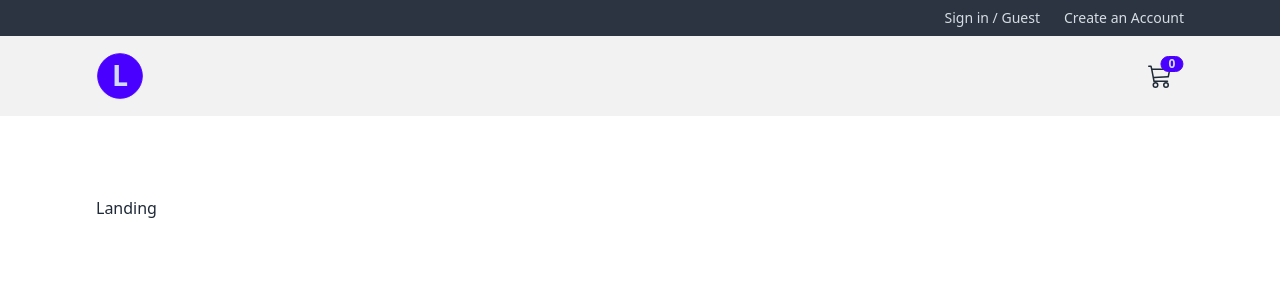
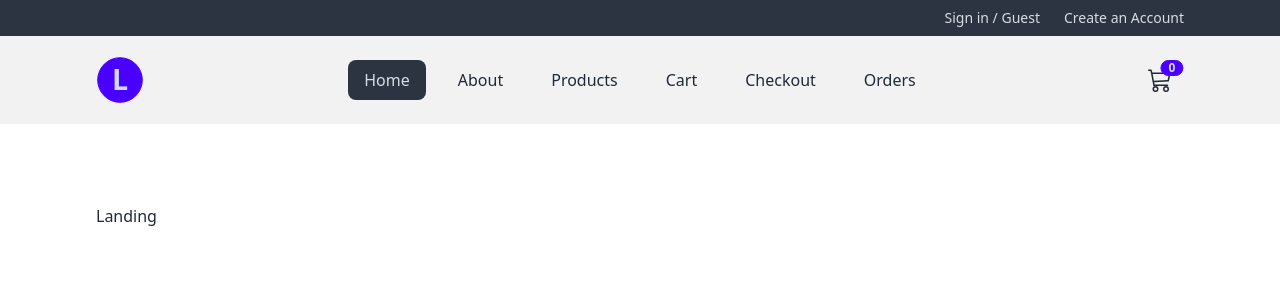
Before and after one commit to Said-MZ/Luxora-e-commerce, a React (Vite) app: page / in a window 1280 px wide. Shown: the top 300 px of the page. Built offline with nearby package versions, Linux system fonts and the light colour scheme.

Commit message:
Add NavLinks component

```diff
--- /dev/null
+++ b/src/components/NavLinks.jsx
@@ -0,0 +1,28 @@
+import React from "react";
+import { NavLink } from "react-router-dom";
+
+const NavLinks = () => {
+  const links = [
+    { id: 1, url: "/", text: "home" },
+    { id: 2, url: "about", text: "about" },
+    { id: 3, url: "products", text: "products" },
+    { id: 4, url: "cart", text: "cart" },
+    { id: 5, url: "checkout", text: "checkout" },
+    { id: 6, url: "orders", text: "orders" },
+  ];
+  return (
+    <>
+      {links.map(({ id, url, text }) => {
+        return (
+          <li key={id}>
+            <NavLink to={url} className="capitalize">
+              {text}
+            </NavLink>
+          </li>
+        );
+      })}
+    </>
+  );
+};
+
+export default NavLinks;
--- a/src/components/Navbar.jsx
+++ b/src/components/Navbar.jsx
@@ -2,6 +2,7 @@ import React from "react";
 import { NavLink } from "react-router-dom";
 import { FaBarsStaggered } from "react-icons/fa6";
 import { BsCart3 } from "react-icons/bs";
+import NavLinks from "./NavLinks";
 
 const Navbar = () => {
   return (
@@ -21,9 +22,9 @@ const Navbar = () => {
             </label>
             <ul
               tabIndex={0}
-              className="menu menu-large dropdown-content mt-3 z-10 p-2 shadow bg-base-200"
+              className="menu dropdown-content rounded-box w-52 mt-3 z-10 p-2 shadow bg-base-200"
             >
-              nav links
+              <NavLinks />
             </ul>
           </div>
         </div>
@@ -34,7 +35,9 @@ const Navbar = () => {
           >
             L
           </NavLink>
-          <ul className="menu menu-horizontal hidden lg-flex">nav links</ul>
+          <ul className="menu menu-horizontal hidden lg:flex gap-4 text-base">
+            <NavLinks />
+          </ul>
         </div>
         <div className="navbar-end">
           <NavLink to="/cart" className="btn btn-ghost btn-circle btn-md ml-4">
```
